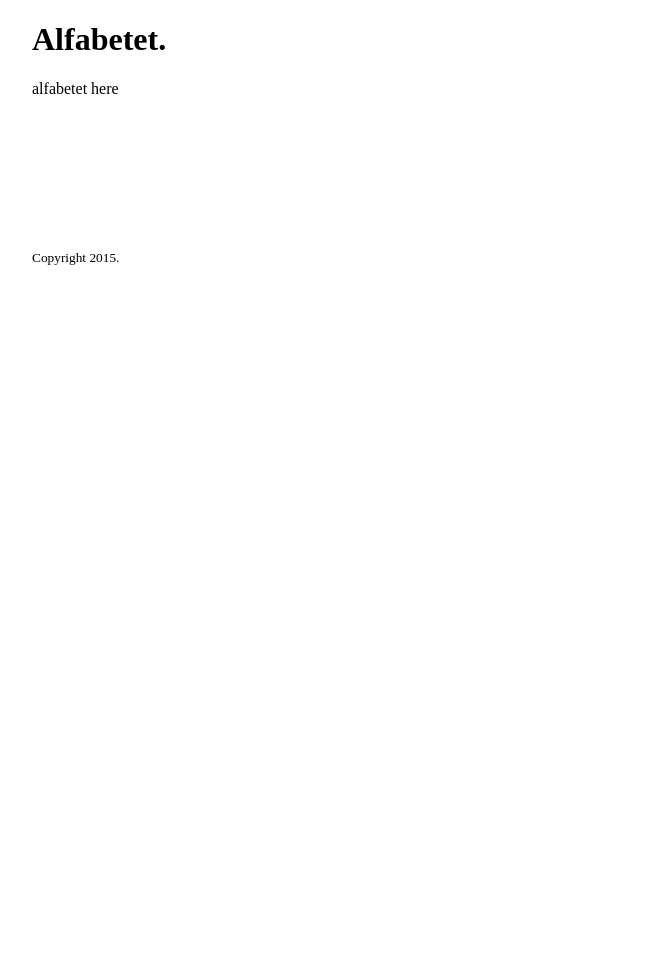
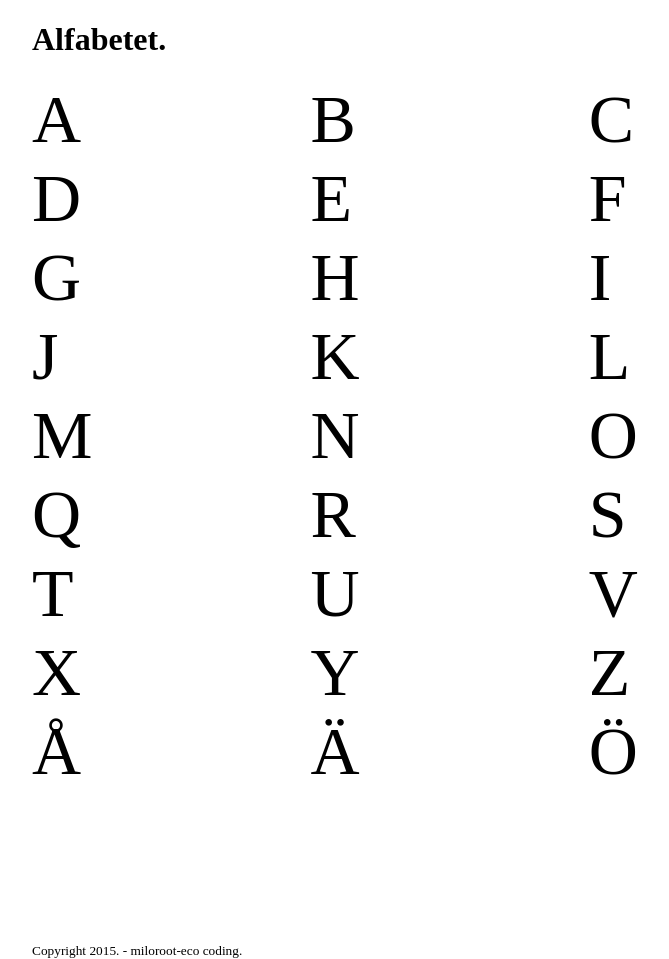
Before and after one commit to miloroot/barn-alfabet, a plain HTML site: page index.html in a window 1280 px wide. Shown: the whole page, without its empty margins (64-733 px from the left). Before the commit the page ends 800 px from the top, so only its background shows below. Drawn offline with nearby package versions, Linux system fonts and the light colour scheme.

Commit message:
Add: Getting the letter-tiles in place and minor tile-styling.

```diff
--- a/index.html
+++ b/index.html
@@ -18,10 +18,10 @@
         <h1>Alfabetet.</h1>
       </header>
       <div class="letterzone">
-        alfabetet here
+
       </div>
       <footer>
-        <small>Copyright 2015.</small>
+        <small>Copyright 2015. - miloroot-eco coding.</small>
       </footer>
     </div>
 
--- a/js/main.js
+++ b/js/main.js
@@ -2,4 +2,42 @@ $( function() {
 
   console.log( "jQuery loaded." )
 
+  var $letterzone = $( '.letterzone' ),
+      $startTag = '<div class="letter">',
+      $endTag = '</div>'
+
+  var alphabet = [
+    "A",
+    "B",
+    "C",
+    "D",
+    "E",
+    "F",
+    "G",
+    "H",
+    "I",
+    "J",
+    "K",
+    "L",
+    "M",
+    "N",
+    "O",
+    "Q",
+    "R",
+    "S",
+    "T",
+    "U",
+    "V",
+    "X",
+    "Y",
+    "Z",
+    "Å",
+    "Ä",
+    "Ö"
+  ];
+
+  for( var i = 0; i < alphabet.length; i++ ) {
+    $letterzone.append( $startTag + alphabet[i] + $endTag )
+  }
+
 })
--- a/styles/main.scss
+++ b/styles/main.scss
@@ -17,6 +17,11 @@ header {
   @include span-columns(12);
 }
 
+.letter {
+  @include span-columns(3);
+  font-size: 68px;
+}
+
 footer {
   @include span-columns(12);
   margin-top: 150px;
```
Also changed, not shown: styles/main.css, 1 other file.
